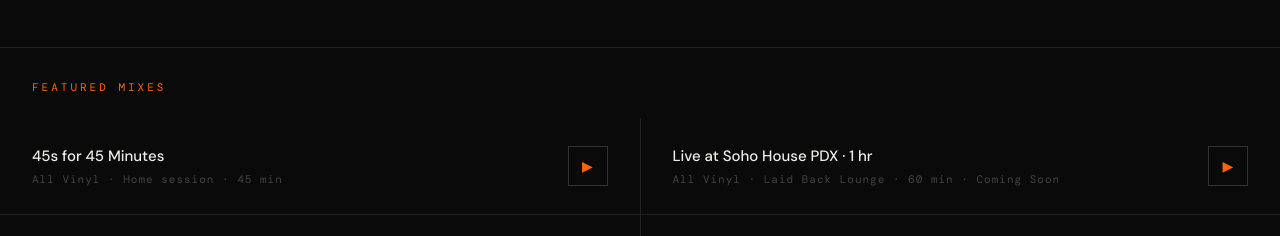
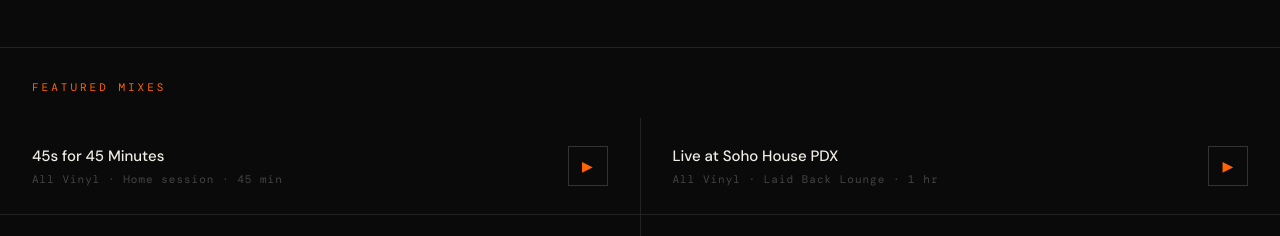
Before and after one commit to vicdubbeld/dj-vic, a Next.js app: page / in a window 1280 px wide. Shown: the part 2089-2325 px from the top of the page. Built offline with nearby package versions, Linux system fonts and the light colour scheme; a web font is replaced by a local one.

Commit message:
added new vinyl mix from Soho House

```diff
--- a/components/Mixes.tsx
+++ b/components/Mixes.tsx
@@ -8,8 +8,8 @@ const mixes = [
     live: true,
   },
   {
-    title: 'Live at Soho House PDX · 1 hr',
-    meta: 'All Vinyl · Laid Back Lounge · 60 min · Coming Soon',
+    title: 'Live at Soho House PDX',
+    meta: 'All Vinyl · Laid Back Lounge · 1 hr',
     href: 'https://www.youtube.com/watch?v=pBrbKAG6i9A',
     live: true,
   },
```
